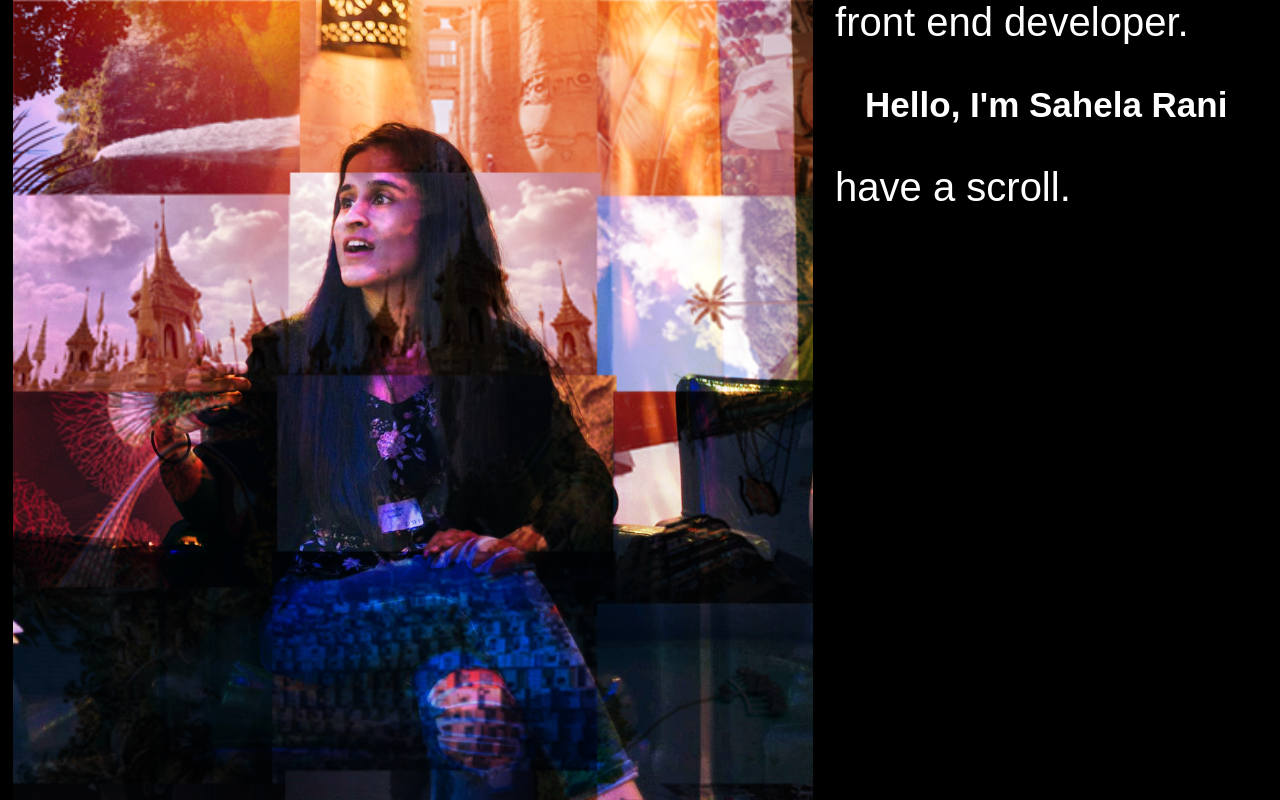
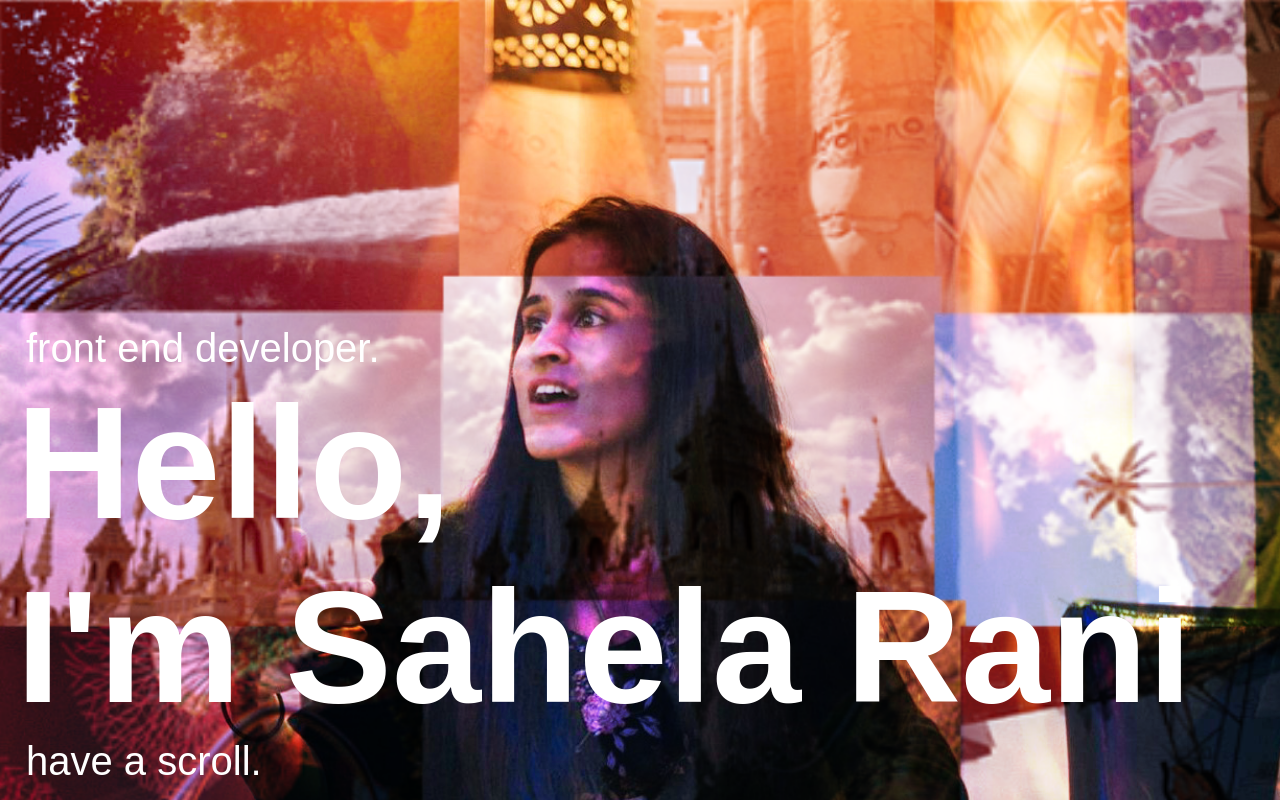
Before and after one commit to SahelaR/portfolioWebsite, a React (Create React App) app: page / in a window 1280 px wide. Shown: the top 800 px of the page. Built offline with nearby package versions, Linux system fonts and the light colour scheme.

Commit message:
mobile responsiveness

```diff
--- a/src/App/App.js
+++ b/src/App/App.js
@@ -18,9 +18,9 @@ function App() {
 <LandingSection />
 <AboutMe />
 <PortfolioSection />
-<TechnologySection />
+
 <BlogSection />
-<ContactMe />
+
 <Footer />
 
       </div>
--- a/src/components/AboutMe/AboutMe.module.css
+++ b/src/components/AboutMe/AboutMe.module.css
@@ -1,5 +1,6 @@
 .mainCoverContainer {
     min-height: 100vh;
+    width: 100%
 }
 
 @media screen and (max-width: 800px) {
--- a/src/components/BlogSlider/index.js
+++ b/src/components/BlogSlider/index.js
@@ -1,5 +1,5 @@
 import React from 'react'
-import CSS from "../BlogSlider"
+
 
 export default class BlogSlider extends React.Component {
   render() {
--- a/src/components/ContactMe/ContactMe.module.css
+++ b/src/components/ContactMe/ContactMe.module.css
@@ -7,12 +7,7 @@
 }
 
 
-h1 {
-  color: white;
-  text-align: center;
-  padding: 40px;
-  font-size: 35px;
-}
+
 
 h2 {
   color: white;
--- a/src/components/LandingSection/LandingSection.module.css
+++ b/src/components/LandingSection/LandingSection.module.css
@@ -1,12 +1,35 @@
 .mainCoverContainer {
     min-height: 100vh;
+    width: 100%;
     display: flex;
     flex-direction: row;
     justify-content: space-evenly;
-     background-color: var(--black-color)
+     background-color: var(--black-color);
+     box-sizing: border-box;
 }
 
 
+@media screen and (max-width: 800px) {
+     .header {
+position: absolute;
+right: 0;
+bottom: 0;
+left: 0;
+padding: 1rem;
+text-align: left;
+
+}
+} @media screen and (min-width: 800px) {
+     .header {
+position: absolute;
+right: 0;
+bottom: 0;
+left: 0;
+padding: 1rem;
+text-align: left;
+
+}
+}
 
 @media screen and (max-width: 800px) {
      .header {
@@ -22,23 +45,9 @@ text-align: left;
 
 
 
-.portrait {
-    align-content: left;
-}
 
-@media screen and (min-width: 800px) {
-    .portrait {
-          width: 100vh;
 
-     }
-}
-@media screen and (max-width: 800px) {
-     .portrait {
-         width:100vh;
-     }
-}
-
-h1 {
+.myName {
      color: var(--white-color);
      z-index: 1;
      font-family: sans-serif;
@@ -46,14 +55,15 @@ h1 {
 
 }
 @media screen and (min-width: 800px) {
-     h1 {
+.myName {
           font-size: 10em;
 
      }
 }
 @media screen and (max-width: 800px) {
-     h1 {
+     .myName {
           font-size: 3em;
+          margin-left: 10px;
      }
 }
 
@@ -88,76 +98,3 @@ p {
 
      }
 }
-
-
-
-
-
-
-
-
-
-/* .mainCoverContainer {
-    min-height: 100vh;
-}
-
-.header {
-position: absolute;
-right: 0;
-bottom: 0;
-left: 0;
-padding: 1rem;
-text-align: left;
-
-}
-
-h1 {
-     color: var(--white-color);
-     z-index: 1;
-     font-family: sans-serif;
-     margin: 0;
-
-}
-@media screen and (min-width: 800px) {
-     h1 {
-          font-size: 12em;
-
-     }
-}
-@media screen and (max-width: 800px) {
-     h1 {
-          font-size: 3em;
-     }
-}
-
-
-
-p {
-     color: var(--white-color);
-     z-index: 1;
-     font-family: sans-serif;
-     margin: 0;
-}
-
-@media screen and (min-width: 600px) {
-     p {
-          font-size: 40px;
-
-     }
-}
-@media screen and (max-width: 600px) {
-     p {
-          font-size: 30px;
-
-
-     }
-}
-
-@media screen and (max-width: 600px) {
-     .subtitle {
-    color: var(--white-color);
-    text-align: left;
-    font-weight: bold;
-
-     }
-} */
--- a/src/components/LandingSection/index.js
+++ b/src/components/LandingSection/index.js
@@ -7,19 +7,20 @@ import Portrait from "/Users/sahel/Documents/portfolioWebsite/src/Assets/Images/
 export default class LandingSection extends React.Component {
     render() {
         return (
-
             <div>
-                <div className={CSS.mainCoverContainer}>
-                    <div>
-                    <img className={CSS.portrait} src={Portrait} alt="profilePicture" />
-                </div>
+                    <div className={CSS.mainCoverContainer} style={{
+                        backgroundSize: 'cover',
+                        backgroundRepeat: 'no-repeat', zIndex: 1, backgroundImage: "url(" + Portrait + ")"
+                    }}>
+                    </div>
                 <div className={CSS.header}>
+                    <br />
+                    <br />
                         <p>front end developer.</p>
-                       <h1 >Hello, I'm Sahela Rani</h1>
+                       <h1 className={CSS.myName} >Hello, <br /> I'm Sahela Rani</h1>
                        <p>have a scroll.</p>
          </div>
          </div>
-            </div>
         )
     }
 }
```
